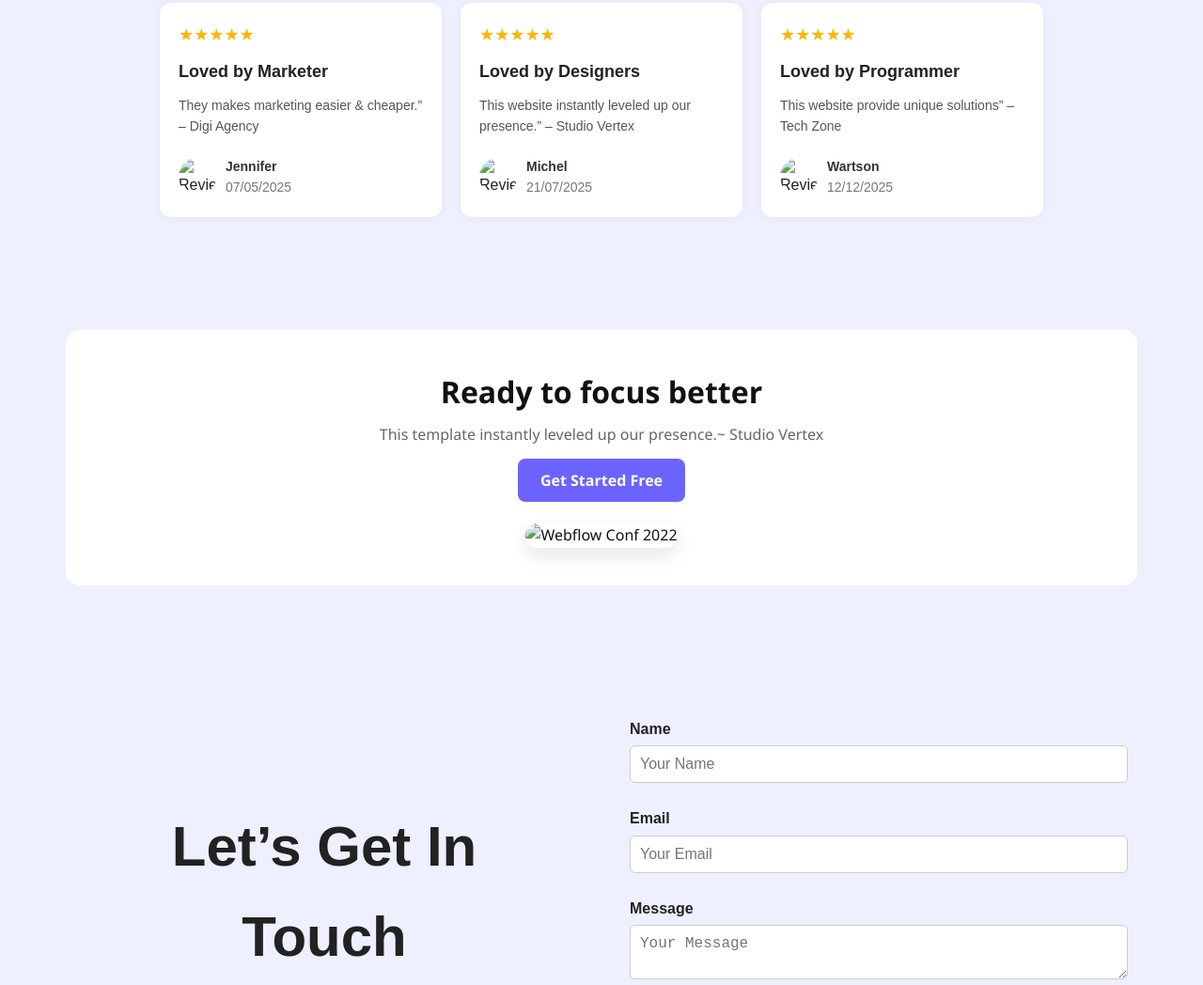
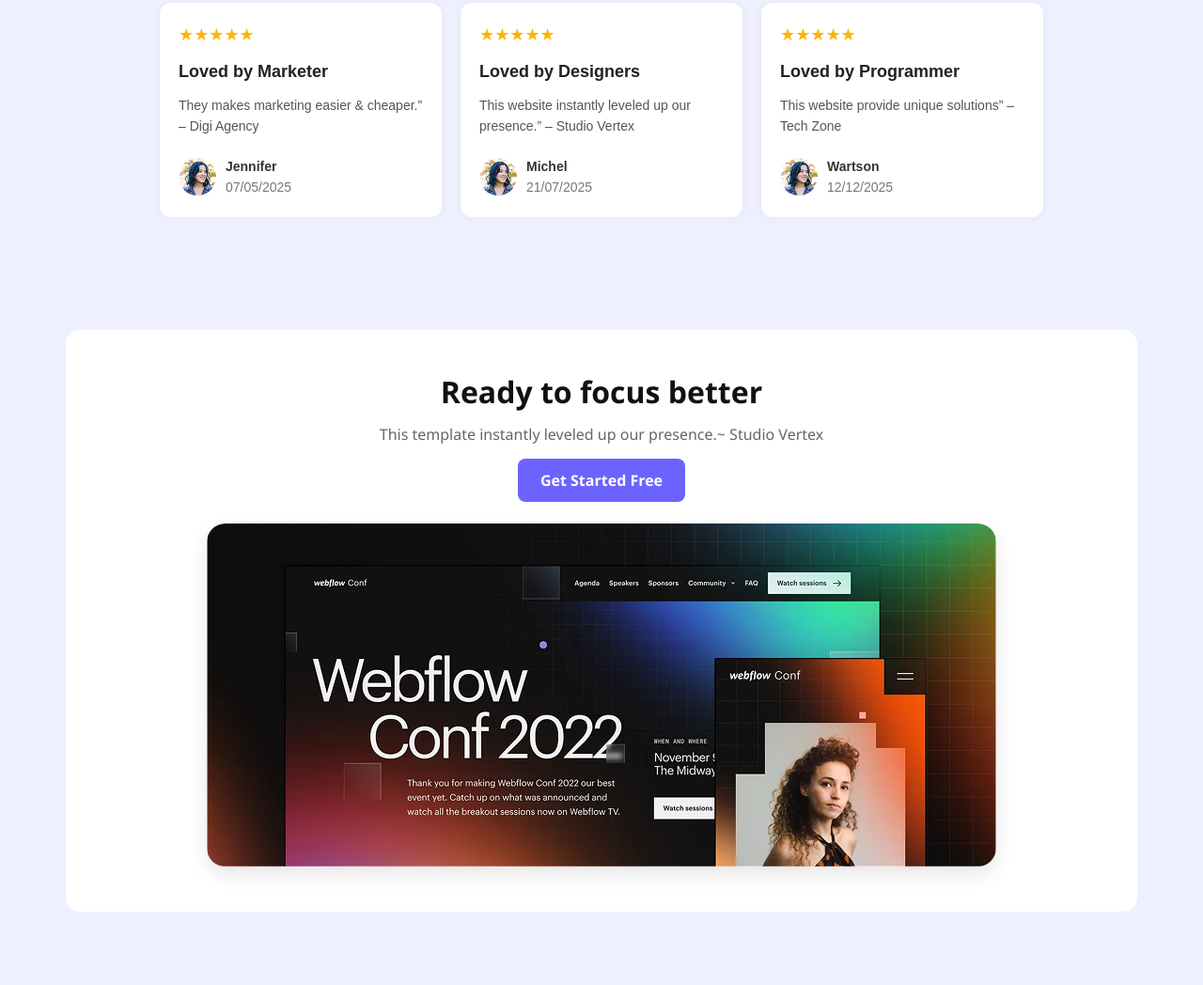
Before and after one commit to cyberzyx/assignment-01, a plain HTML site: page index.html in a window 1280 px wide. Shown: the part 1588-2636 px from the top of the page at 94% size. Drawn offline with Linux system fonts and the light colour scheme; the site is published under a folder, as on GitHub Pages, so addresses that start at the root find nothing.

Commit message:
Final fix of all broken images

```diff
--- a/index.html
+++ b/index.html
@@ -52,6 +52,7 @@
     </div>
   </section>
 
+  <!-- Feedback Section -->
   <section class="feedback-section">
     <h2>What our users say</h2>
     <div class="reviews-container">
@@ -62,7 +63,7 @@
         <div class="review-title">Loved by Marketer</div>
         <div class="review-text">They makes marketing easier & cheaper.” – Digi Agency</div>
         <div class="reviewer">
-        <img src="/Assets/avatar.png" alt="Reviewer Image">
+          <img src="Assets/avatar.png" alt="Reviewer Image">
           <div class="reviewer-info">
             <div class="name">Jennifer</div>
             <div class="date">07/05/2025</div>
@@ -76,7 +77,7 @@
         <div class="review-title">Loved by Designers</div>
         <div class="review-text">This website instantly leveled up our presence.” – Studio Vertex</div>
         <div class="reviewer">
-        <img src="/Assets/avatar.png" alt="Reviewer Image">
+          <img src="Assets/avatar.png" alt="Reviewer Image">
           <div class="reviewer-info">
             <div class="name">Michel</div>
             <div class="date">21/07/2025</div>
@@ -90,7 +91,7 @@
         <div class="review-title">Loved by Programmer</div>
         <div class="review-text">This website provide unique solutions” – Tech Zone</div>
         <div class="reviewer">
-        <img src="/Assets/avatar.png" alt="Reviewer Image">
+          <img src="Assets/avatar.png" alt="Reviewer Image">
           <div class="reviewer-info">
             <div class="name">Wartson</div>
             <div class="date">12/12/2025</div>
@@ -109,7 +110,7 @@
       <a href="#" class="cta-button">Get Started Free</a>
     </div>
     <div class="image-container">
-      <img src="/Assets/wc-big.png" alt="Webflow Conf 2022" />
+      <img src="Assets/wc-big.png" alt="Webflow Conf 2022" />
     </div>
   </section>
 
--- a/style.css
+++ b/style.css
@@ -31,7 +31,7 @@ body {
 
 /* Navbar */
 .navbar {
-  background: url("/Assets/Hero-bg.png") no-repeat center/cover;
+  background: url("Assets/Hero-bg.png") no-repeat center/cover;
   display: flex;
   justify-content: space-between;
   align-items: center;
@@ -41,12 +41,12 @@ body {
 
 .logo {
   font-size: 40px;
-  font-weight:900;
+  font-weight: 900;
 }
 
 /* Banner */
 .banner {
-  background: url("/Assets/Hero-bg.png") no-repeat center/cover;
+  background: url("Assets/Hero-bg.png") no-repeat center/cover;
   height: 80vh;
   display: flex;
   flex-direction: column;
@@ -90,19 +90,17 @@ body {
 }
 
 /* Productive Users Section */
-
-
 .stats-section {
-      padding:5px 5px 5px 5px;
+  padding: 5px;
 }
 
 .container {
   max-width: 900px;
-      margin:auto;
+  margin: auto;
   text-align: center;
   border: 10px solid rgb(202, 244, 247);
   border-radius: 15px;
-      background-color:rgb(202, 244, 247);
+  background-color: rgb(202, 244, 247);
 }
 
 .container h2 {
@@ -129,14 +127,13 @@ body {
   font-size: 50px;
   color: #5b4fff;
   margin-top: 15px;
-      font-weight:900;
+  font-weight: 900;
 }
 
 .stat-item p {
   font-size: 15px;
   color: #555;
   margin-bottom: 20px;
-
 }
 
 /* Feedback Section */
@@ -166,7 +163,7 @@ body {
   border-radius: 12px;
   padding: 20px;
   width: 300px;
-      box-shadow: 0 0 10px rgba(0,0,0,0.05);
+  box-shadow: 0 0 10px rgba(0, 0, 0, 0.05);
   text-align: left;
 }
 
@@ -213,11 +210,11 @@ body {
 }
 
 /* Focus Section */
-
 .focus-section {
-  margin: 0;
+  margin: 70px;
   font-family: 'Segoe UI', Tahoma, Geneva, Verdana, sans-serif;
-  background-color: #fff; margin: 70px 70px 70px 70px; border-radius: 15px;
+  background-color: #fff;
+  border-radius: 15px;
   color: #111;
   display: flex;
   justify-content: center;
@@ -226,7 +223,6 @@ body {
   padding: 40px 20px;
   text-align: center;
 }
-
 
 .text-container h1 {
   font-size: 2rem;
@@ -277,9 +273,10 @@ body {
 }
 
 .contact-left h2 {
-  font-size: 60px; text-align: center; padding-top: 100px;
+  font-size: 60px;
+  text-align: center;
+  padding-top: 100px;
 }
-
 
 .contact-right {
   flex: 1;
@@ -310,9 +307,9 @@ footer {
 
 footer h2 {
   font-size: 50px;
-  font-weight:900;
+  font-weight: 900;
   margin-bottom: 10px;
-  color:#5b4fff;
+  color: #5b4fff;
 }
 
 .footer-links {
```
Lines whose indentation alone changed are shown as unchanged.
